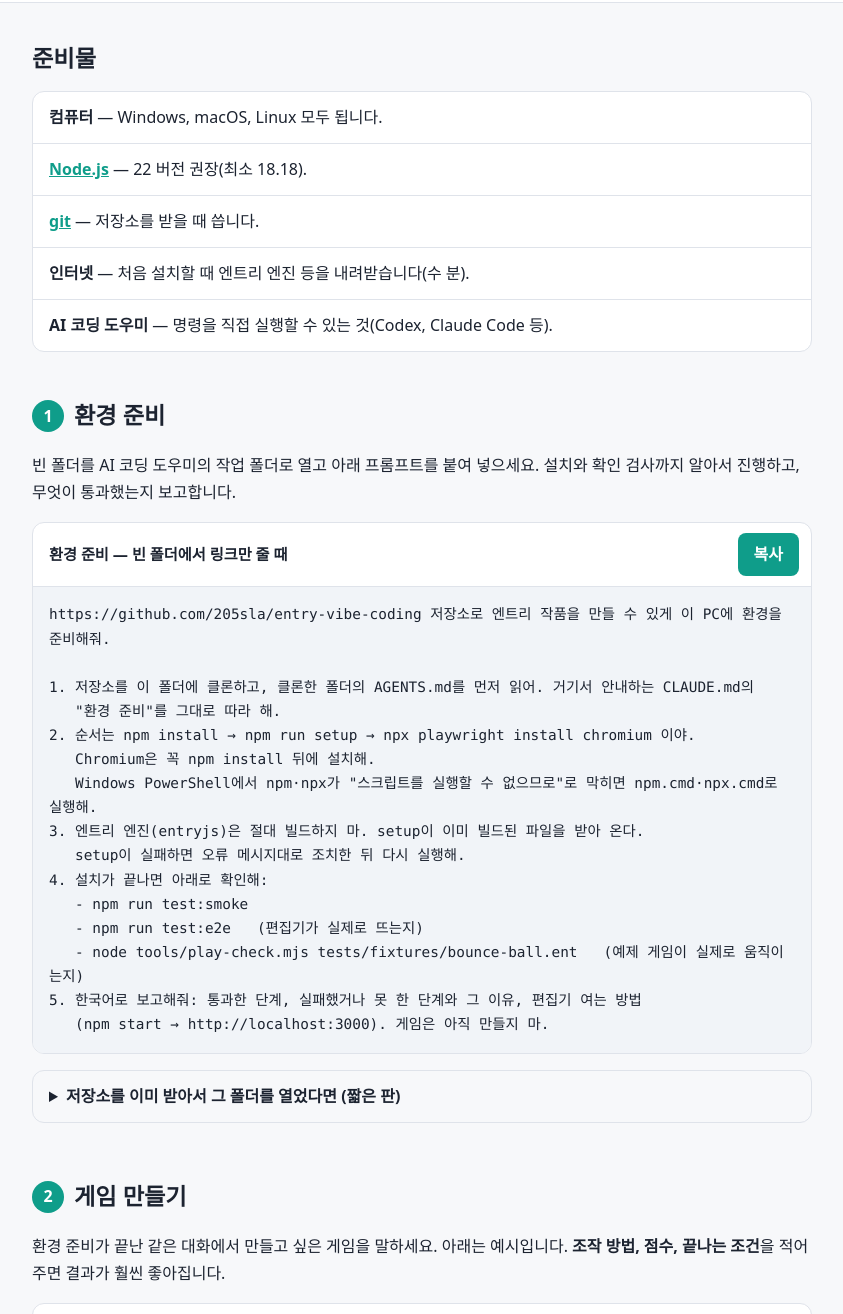
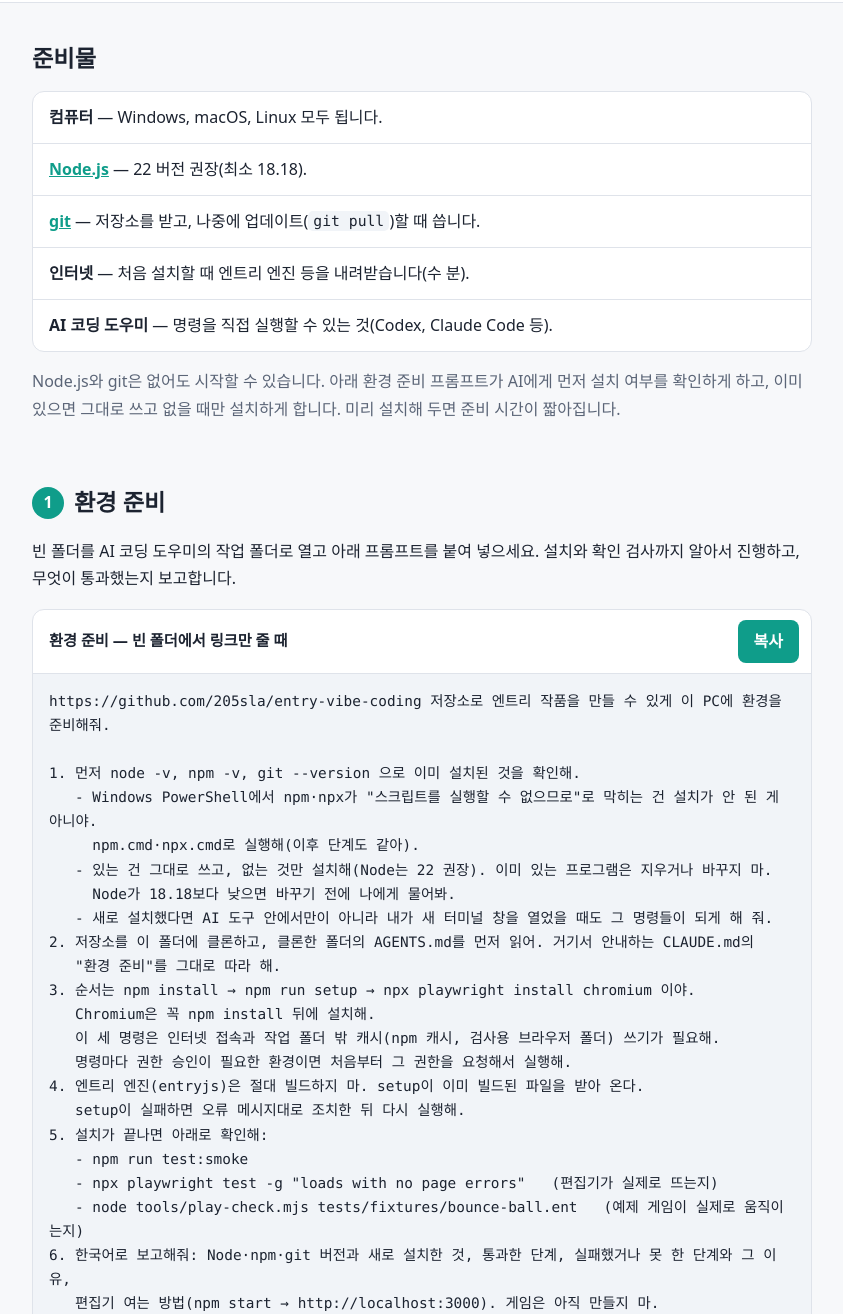
Before and after one commit to 205sla/entry-vibe-coding-guide, a plain HTML site: page index.html in a window 1280 px wide. Shown: the part 295-1609 px from the top of the page, without its empty margins (218-1061 px from the left). Drawn offline with Linux system fonts and the light colour scheme.

Commit message:
환경 준비 프롬프트: 설치 여부 먼저 확인, 부팅 테스트 하나로 확인
빈 Windows 노트북 + 무료 Codex 시험에서 나온 문제를 프롬프트로 해결한다.
환경이 사람마다 다르므로 이미 깔린 Node·git 은 그대로 쓰고 없을 때만 설치한다.

- 첫 단계에서 node·npm·git 버전을 확인하고, 없는 것만 설치한다.
  새로 설치하면 새 터미널에서도 쓸 수 있게 한다.
- PowerShell 실행 정책 오류를 미설치로 오해하지 않게 그 안내를 첫 단계로 옮겼다.
- 설치 명령은 처음부터 권한을 요청해 샌드박스 재시도를 줄인다.
- 확인 검사는 전체 e2e(30개, 느린 PC 에서 20분) 대신 편집기 부팅 테스트 하나.
- 준비물 안내 문단, FAQ 두 개(검사가 끝나지 않을 때, git pull 이 안 될 때) 추가.

Co-Authored-By: Claude Opus 5.5 <noreply@anthropic.com>

```diff
--- a/index.html
+++ b/index.html
@@ -32,10 +32,14 @@
       <ul class="checklist">
         <li><strong>컴퓨터</strong> — Windows, macOS, Linux 모두 됩니다.</li>
         <li><strong><a href="https://nodejs.org/ko">Node.js</a></strong> — 22 버전 권장(최소 18.18).</li>
-        <li><strong><a href="https://git-scm.com/downloads">git</a></strong> — 저장소를 받을 때 씁니다.</li>
+        <li><strong><a href="https://git-scm.com/downloads">git</a></strong> — 저장소를 받고, 나중에 업데이트(<code>git pull</code>)할 때 씁니다.</li>
         <li><strong>인터넷</strong> — 처음 설치할 때 엔트리 엔진 등을 내려받습니다(수 분).</li>
         <li><strong>AI 코딩 도우미</strong> — 명령을 직접 실행할 수 있는 것(Codex, Claude Code 등).</li>
       </ul>
+      <p class="note">
+        Node.js와 git은 없어도 시작할 수 있습니다. 아래 환경 준비 프롬프트가 AI에게 먼저 설치 여부를 확인하게 하고,
+        이미 있으면 그대로 쓰고 없을 때만 설치하게 합니다. 미리 설치해 두면 준비 시간이 짧아집니다.
+      </p>
     </section>
 
     <section aria-labelledby="step1">
@@ -52,19 +56,26 @@
         </div>
         <pre id="prompt-setup"><code>https://github.com/205sla/entry-vibe-coding 저장소로 엔트리 작품을 만들 수 있게 이 PC에 환경을 준비해줘.
 
-1. 저장소를 이 폴더에 클론하고, 클론한 폴더의 AGENTS.md를 먼저 읽어. 거기서 안내하는 CLAUDE.md의
+1. 먼저 node -v, npm -v, git --version 으로 이미 설치된 것을 확인해.
+   - Windows PowerShell에서 npm·npx가 "스크립트를 실행할 수 없으므로"로 막히는 건 설치가 안 된 게 아니야.
+     npm.cmd·npx.cmd로 실행해(이후 단계도 같아).
+   - 있는 건 그대로 쓰고, 없는 것만 설치해(Node는 22 권장). 이미 있는 프로그램은 지우거나 바꾸지 마.
+     Node가 18.18보다 낮으면 바꾸기 전에 나에게 물어봐.
+   - 새로 설치했다면 AI 도구 안에서만이 아니라 내가 새 터미널 창을 열었을 때도 그 명령들이 되게 해 줘.
+2. 저장소를 이 폴더에 클론하고, 클론한 폴더의 AGENTS.md를 먼저 읽어. 거기서 안내하는 CLAUDE.md의
    "환경 준비"를 그대로 따라 해.
-2. 순서는 npm install → npm run setup → npx playwright install chromium 이야.
+3. 순서는 npm install → npm run setup → npx playwright install chromium 이야.
    Chromium은 꼭 npm install 뒤에 설치해.
-   Windows PowerShell에서 npm·npx가 "스크립트를 실행할 수 없으므로"로 막히면 npm.cmd·npx.cmd로 실행해.
-3. 엔트리 엔진(entryjs)은 절대 빌드하지 마. setup이 이미 빌드된 파일을 받아 온다.
+   이 세 명령은 인터넷 접속과 작업 폴더 밖 캐시(npm 캐시, 검사용 브라우저 폴더) 쓰기가 필요해.
+   명령마다 권한 승인이 필요한 환경이면 처음부터 그 권한을 요청해서 실행해.
+4. 엔트리 엔진(entryjs)은 절대 빌드하지 마. setup이 이미 빌드된 파일을 받아 온다.
    setup이 실패하면 오류 메시지대로 조치한 뒤 다시 실행해.
-4. 설치가 끝나면 아래로 확인해:
+5. 설치가 끝나면 아래로 확인해:
    - npm run test:smoke
-   - npm run test:e2e   (편집기가 실제로 뜨는지)
+   - npx playwright test -g "loads with no page errors"   (편집기가 실제로 뜨는지)
    - node tools/play-check.mjs tests/fixtures/bounce-ball.ent   (예제 게임이 실제로 움직이는지)
-5. 한국어로 보고해줘: 통과한 단계, 실패했거나 못 한 단계와 그 이유, 편집기 여는 방법
-   (npm start → http://localhost:3000). 게임은 아직 만들지 마.</code></pre>
+6. 한국어로 보고해줘: Node·npm·git 버전과 새로 설치한 것, 통과한 단계, 실패했거나 못 한 단계와 그 이유,
+   편집기 여는 방법(npm start → http://localhost:3000). 게임은 아직 만들지 마.</code></pre>
       </div>
 
       <details class="alt">
@@ -75,9 +86,11 @@
             <button type="button" class="copy" data-target="prompt-setup-short">복사</button>
           </div>
           <pre id="prompt-setup-short"><code>이 폴더는 엔트리 작품 제작 저장소야. AGENTS.md를 먼저 읽고 CLAUDE.md의 "환경 준비"를 그대로 따라 해서
-환경을 준비해줘. entryjs는 빌드하지 말고, PowerShell에서 npm·npx가 막히면 npm.cmd·npx.cmd를 써.
-끝나면 npm run test:smoke, npm run test:e2e, node tools/play-check.mjs tests/fixtures/bounce-ball.ent 로
-확인하고, 통과한 것과 못 한 것(이유 포함)을 한국어로 보고해줘. 게임은 아직 만들지 마.</code></pre>
+환경을 준비해줘. node·npm·git은 이미 있으면 그대로 쓰고 없을 때만 설치해(내가 새 터미널에서도 쓸 수 있게).
+entryjs는 빌드하지 말고, PowerShell에서 npm·npx가 막히면 npm.cmd·npx.cmd를 써.
+끝나면 npm run test:smoke, npx playwright test -g "loads with no page errors",
+node tools/play-check.mjs tests/fixtures/bounce-ball.ent 로 확인하고,
+통과한 것과 못 한 것(이유 포함)을 한국어로 보고해줘. 게임은 아직 만들지 마.</code></pre>
         </div>
       </details>
     </section>
@@ -116,7 +129,8 @@ CLAUDE.md의 제작 사이클과 검증 사다리를 따르고, play-check 보
 
       <details class="faq">
         <summary>AI가 명령 실행이나 인터넷 접속을 허용할지 물어봐요</summary>
-        <p>처음 설치할 때 npm, GitHub, 엔트리 사이트에서 파일을 내려받아야 해서 허용이 필요합니다.
+        <p>처음 설치할 때 npm, GitHub, 엔트리 사이트에서 파일을 내려받고 작업 폴더 밖(npm 캐시, 검사용 브라우저 폴더)에
+          저장해야 해서 허용이 필요합니다. Node.js나 git을 새로 설치할 때도 허용을 묻습니다.
           허용하지 않으면 설치가 중간에 멈춥니다.</p>
       </details>
 
@@ -133,8 +147,15 @@ CLAUDE.md의 제작 사이클과 검증 사다리를 따르고, play-check 보
       </details>
 
       <details class="faq">
+        <summary>검사 결과가 다 나왔는데 명령이 끝나지 않아요</summary>
+        <p>통과·실패 결과가 모두 출력됐다면 그 명령은 멈춰도 됩니다. 일부 환경에서 검사 도구가 결과를 출력한 뒤
+          종료되지 않는 경우가 있습니다. AI에게 "출력된 결과로 판단하고 다음으로 넘어가"라고 하세요.</p>
+      </details>
+
+      <details class="faq">
         <summary>예전에 받아 둔 저장소 폴더가 있어요</summary>
-        <p>새 기능과 수정이 반영되도록 먼저 <code>git pull</code>을 실행하세요.</p>
+        <p>새 기능과 수정이 반영되도록 먼저 <code>git pull</code>을 실행하세요. git 명령을 찾을 수 없다고 나오면
+          git을 설치하거나, AI에게 "이 폴더에서 git pull 해줘"라고 부탁하세요.</p>
       </details>
 
       <details class="faq">
```
Also changed, not shown: 1 other file.
